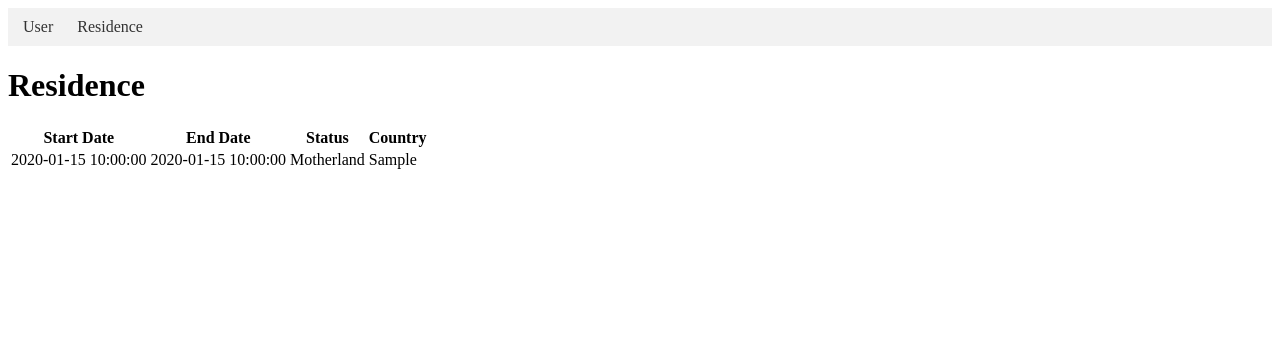
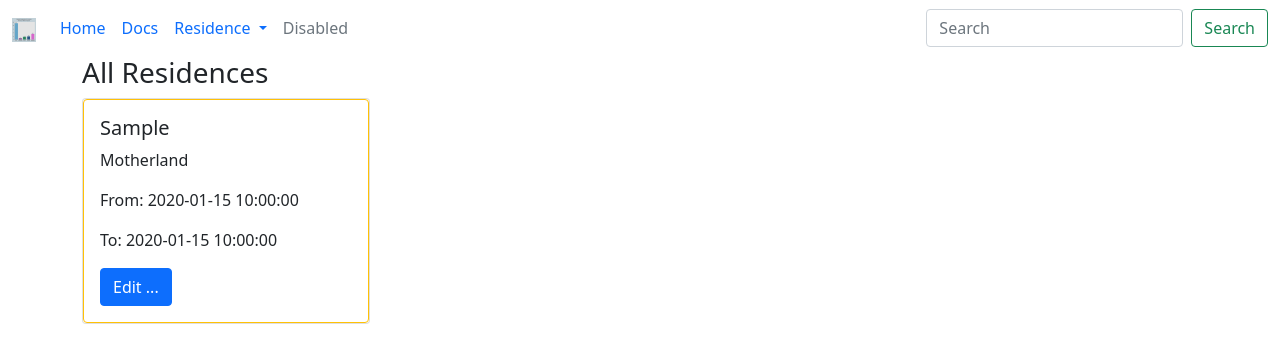
Before and after one commit to Karimai/percent, a FastAPI app: page /residence/residences in a window 1280 px wide. Shown: the top 363 px of the page. Run offline with FastAPI, Linux system fonts and the light colour scheme; tables that the repository leaves empty hold one stand-in row (values such as "Sample post"); parts of the project's set-up code (start-up, migrations or seed data) failed here and were passed over.

Commit message:
authentication and residence page

```diff
--- a/main.py
+++ b/main.py
@@ -1,15 +1,12 @@
-import matplotlib.pyplot as plt
-from fastapi import FastAPI, Request
-from fastapi.responses import HTMLResponse
+from fastapi import FastAPI
 from fastapi.staticfiles import StaticFiles
-
-# from fastapi.templating import Jinja2Templates
 from sqlalchemy.orm import Session
 
-from config.config import engine, templates
+from config.config import engine
 from models import models
 from repositories.user_repo import create_admin_user
 from routers import login, residence, user
+from webapps import residences as web_residences
 
 app = FastAPI(
     title="Percent app",
@@ -22,10 +19,10 @@ app = FastAPI(
 app.include_router(user.router)
 app.include_router(login.router)
 app.include_router(residence.router)
+app.include_router(web_residences.router)
 
 app.mount("/dynamic", StaticFiles(directory="dynamic"), name="dynamic")
-
-# templates = Jinja2Templates(directory="templates")
+app.mount("/static", StaticFiles(directory="static"), name="static")
 
 
 @app.on_event("startup")
@@ -36,35 +33,3 @@ async def startup():
         db = Session(bind=connection)
         # Create an admin user
         create_admin_user(db)
-
-
-@app.get("/")
-async def login_page(request: Request):
-    return templates.TemplateResponse("dashboard.html", {"request": request})
-
-
-@app.get("/diagram", response_class=HTMLResponse)
-def get_chart(request: Request):
-    countries = ["Iran", "Ukraine", "Netherlands"]
-    percentages = [35, 4.5, 1.5]
-
-    plt.bar(countries, percentages)
-    plt.xlabel("Countries")
-    plt.ylabel("Percentages")
-    plt.title("Percentage Distribution")
-    plt.savefig("dynamic/chart.png")
-    # plt.show()
-
-    return templates.TemplateResponse("image.html", {"request": request})
-
-
-@app.get("/dashboard", response_class=HTMLResponse)
-def dashboard(request: Request):
-    return templates.TemplateResponse(
-        "dashboard.html",
-        {
-            "request": request,
-            "username": request.cookies.get("username"),
-            "access_token": request.cookies.get("access_token"),
-        },
-    )
--- a/pyproject.toml
+++ b/pyproject.toml
@@ -23,6 +23,7 @@ python-jose = "^3.3.0"
 python-multipart = "^0.0.6"
 pydantic = {extras = ["email"], version = "^1.10.9"}
 alembic = "^1.11.1"
+aiofiles = "^23.1.0"
 
 
 [build-system]
--- a/routers/login.py
+++ b/routers/login.py
@@ -5,7 +5,6 @@ from dotenv import load_dotenv
 from fastapi import APIRouter, Depends, HTTPException, Response, status
 from fastapi.security import OAuth2PasswordBearer
 from fastapi.security.oauth2 import OAuth2PasswordRequestForm
-from fastapi.templating import Jinja2Templates
 from jose import JWTError, jwt
 from sqlalchemy.orm import Session
 
@@ -19,11 +18,11 @@ load_dotenv()
 
 router = APIRouter(tags=["Login"], prefix="/login")
 oauth2_scheme = OAuth2PasswordBearer(tokenUrl="/login/auth/")
-templates = Jinja2Templates(directory="templates")
 
 
 @router.post("/")
 def login(
+    response: Response,
     request: Annotated[OAuth2PasswordRequestForm, Depends()],
     db: Annotated[Session, Depends(get_db)],
 ):
@@ -45,7 +44,7 @@ def login(
     # return RedirectResponse(url="/dashboard", status_code=status.HTTP_307_TEMPORARY_REDIRECT)
     # Redirect the user to its dashboard page
     redirect_url = "/dashboard"
-    response = Response(status_code=302)
+    # response = Response(status_code=302)
     response.headers["Location"] = redirect_url
     response.headers["Authorization"] = f"Bearer {access_token}"
     response.set_cookie(key="access_token", value=access_token)
--- /dev/null
+++ b/static/js/autocomplete.js
@@ -0,0 +1,6 @@
+$(function()
+{
+  $( "#autocomplete" ).autocomplete({
+  source: "/item/autocomplete"
+  });
+});
--- a/templates/base.html
+++ b/templates/base.html
@@ -1,60 +1,19 @@
 <!DOCTYPE html>
-<html lang="en">
 <head>
-    <meta charset="UTF-8">
-    <title>My Website</title>
-    <style>
-      /* CSS styles for the login section */
-      .login-section {
-        float: right;
-        margin-top: 10px;
-        margin-right: 20px;
-      }
+	<!-- CSS only -->
+	<link href="https://cdn.jsdelivr.net/npm/bootstrap@5.1.0/dist/css/bootstrap.min.css" rel="stylesheet">
+	{% block title %}
+	{% endblock %}
+</head>
+<body>
+	{% include 'navbar.html' %}
+	{% block content %}
+	{% endblock %}
 
-      /* CSS styles for the menu bar */
-      .menu-bar {
-        background-color: #f2f2f2;
-        padding: 10px;
-      }
 
-      .menu-bar ul {
-        list-style-type: none;
-        margin: 0;
-        padding: 0;
-      }
-
-      .menu-bar ul li {
-        display: inline-block;
-        margin-right: 10px;
-      }
-
-      .menu-bar ul li a {
-        text-decoration: none;
-        color: #333;
-        padding: 5px;
-      }
-    </style>
-  </head>
-  <body>
-    <div class="menu-bar">
-      <ul>
-        <li><a href="/user">User</a></li>
-        <li><a href="/residence/residences">Residence</a></li>
-      </ul>
-    </div>
-
-    <div class="content">
-      {% block content %}
-      {% endblock %}
-    </div>
-
-    {% block login %}
-      {% if username %}
-        <div class="user-section">
-          <p>Welcome, {{ username }}!</p>
-        </div>
-      {% endif %}
-    {% endblock %}
-
-  </body>
+	<!-- JavaScript Bundle with Popper -->
+	<script src="https://cdn.jsdelivr.net/npm/bootstrap@5.1.0/dist/js/bootstrap.bundle.min.js"></script>
+	{% block script %}
+	{% endblock %}
+</body>
 </html>
--- /dev/null
+++ b/templates/card.html
@@ -0,0 +1,9 @@
+<div class="card" style="width: 18rem;">
+  <div class="card-body border border-warning rounded">
+    <h5 class="card-title">{{ obj.country }}</h5>
+    <p class="card-text">{{ obj.status }}</p>
+    <p class="card-text">From: {{ obj.start_date }}</p>
+    <p class="card-text">To: {{ obj.end_date }}</p>
+    <a href="/residence/{{obj.id}}" class="btn btn-primary">Edit ...</a>
+  </div>
+</div>
--- /dev/null
+++ b/templates/navbar.html
@@ -0,0 +1,37 @@
+<nav class="navbar navbar-expand-lg bg-body-tertiary">
+  <div class="container-fluid">
+    <a class="navbar-brand" href="#">
+		<img src="{{ url_for('static', path='images/logo.jpg') }}" alt="logo" width="24" height="24">
+    </a>
+    <button class="navbar-toggler" type="button" data-bs-toggle="collapse" data-bs-target="#navbarSupportedContent" aria-controls="navbarSupportedContent" aria-expanded="false" aria-label="Toggle navigation">
+      <span class="navbar-toggler-icon"></span>
+    </button>
+    <div class="collapse navbar-collapse" id="navbarSupportedContent">
+      <ul class="navbar-nav me-auto mb-2 mb-lg-0">
+        <li class="nav-item">
+          <a class="nav-link active" aria-current="page" href="/">Home</a>
+        </li>
+        <li class="nav-item">
+          <a class="nav-link" href="/docs">Docs</a>
+        </li>
+        <li class="nav-item dropdown">
+          <a class="nav-link dropdown-toggle" href="#" role="button" data-bs-toggle="dropdown" aria-expanded="false">
+            Residence
+          </a>
+          <ul class="dropdown-menu">
+            <li><a class="dropdown-item" href="/residence/residences">Residences</a></li>
+            <li><a class="dropdown-item" href="#">Add</a></li>
+            <li><hr class="dropdown-divider"></li>
+          </ul>
+        </li>
+        <li class="nav-item">
+          <a class="nav-link disabled">Disabled</a>
+        </li>
+      </ul>
+      <form class="d-flex" role="search">
+        <input class="form-control me-2" type="search" placeholder="Search" aria-label="Search">
+        <button class="btn btn-outline-success" type="submit">Search</button>
+      </form>
+    </div>
+  </div>
+</nav>
--- a/templates/residence.html
+++ b/templates/residence.html
@@ -1,21 +1,26 @@
 {% extends "base.html" %}
 
+{% block title %}
+	<title> Residence Page </title>
+{% endblock %}
+
 {% block content %}
-  <h1>Residence</h1>
-  <table>
-    <tr>
-      <th>Start Date</th>
-      <th>End Date</th>
-      <th>Status</th>
-      <th>Country</th>
-    </tr>
-    {% for residence in residences %}
-    <tr>
-      <td>{{ residence.start_date }}</td>
-      <td>{{ residence.end_date }}</td>
-      <td>{{ residence.status }}</td>
-      <td>{{ residence.country }}</td>
-    </tr>
-    {% endfor %}
-  </table>
+	<div class="container">
+		<h3> All Residences </h3>
+		{% if msg %}
+			<div class="alert alert-success" role="alert">
+  				{{ msg }}
+			</div>
+		{% endif %}
+		{% for residence in residences %}
+			<div class="row">
+				<div class="col">
+					{% with obj=residence %}
+						{% include 'card.html' %}
+					{% endwith %}
+					<br>
+				</div>
+			</div>
+		{% endfor %}
+	</div>
 {% endblock %}
```
Also changed, not shown: routers/residence.py (+13 -7 lines), templates/baseback.html (added, +60 -0 lines), templates/residence_details.html (added, +40 -0 lines), webapps/diagram.py (added, +22 -0 lines), webapps/residences.py (added, +10 -0 lines), static/images/favicon.ico (added), static/images/logo.jpg (added), static/images/logo.png (added), 1 other file.
